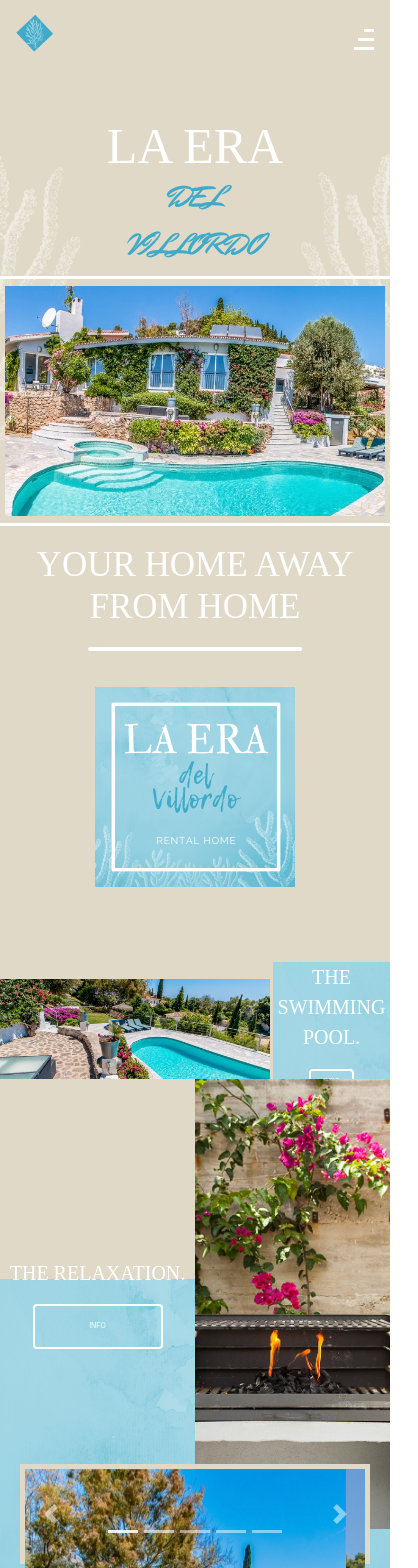
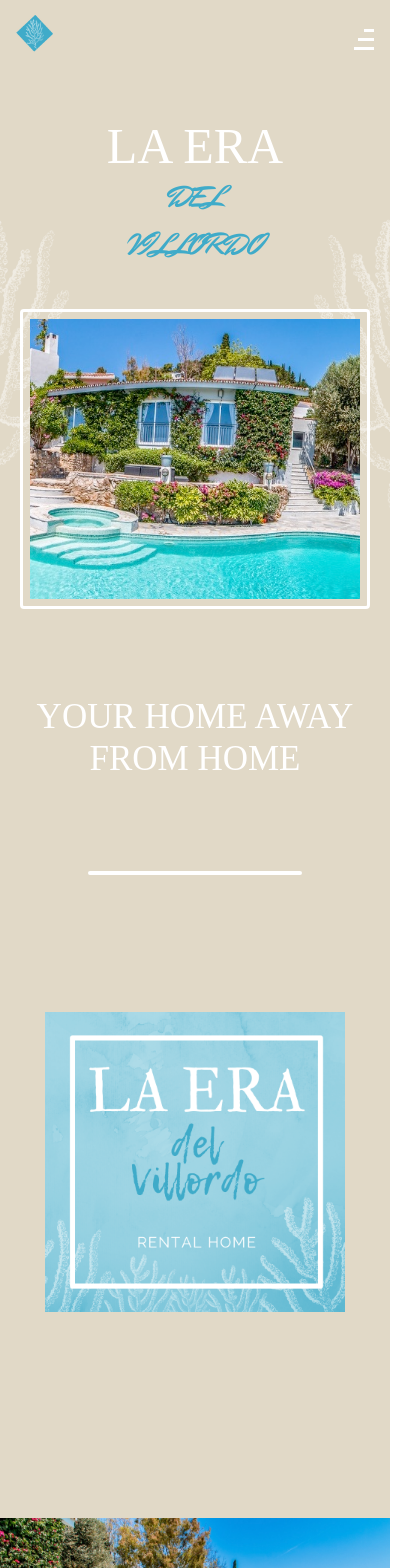
Before and after one commit to SaraBurgin/la-era-del-villordo, a Next.js app: page / in a window 390 px wide. Shown: the top 1568 px of the page, 418 px wide, since content can reach past the window. Built offline with nearby package versions, Linux system fonts and the light colour scheme; a web font is replaced by a local one.

Commit message:
Add responsiveness home menu

```diff
--- a/components/ControlledCarousel.js
+++ b/components/ControlledCarousel.js
@@ -12,7 +12,7 @@ export default function ControlledCarousel() {
     <div className="carousel-container">
         <Carousel className="carousel-first" activeIndex={index} onSelect={handleSelect}>
 
-          <Carousel.Item>
+          <Carousel.Item >
             <img
               className="d-block w-100 img-swimmingpool"
               src="/images/la-era-piscina.jpg"
--- a/components/Footer.js
+++ b/components/Footer.js
@@ -38,7 +38,7 @@ const Footer = () => {
         </div>
       </section>
   </>
-  );
-  };
+  )
+  }
 
-export default Footer;
+export default Footer
--- a/components/Layout.js
+++ b/components/Layout.js
@@ -5,9 +5,9 @@ import Footer from './Footer';
 const Layout = (props) => (
     <>
       <div className="layout-container">
-        <NavBar />;
+        <NavBar />
         {props.children}
-        <Footer />;
+        <Footer />
       </div>
   </>
   );
--- a/css/_carousel.scss
+++ b/css/_carousel.scss
@@ -20,7 +20,7 @@
 }
 
 
-/* MQ CAROUSEL*/
+/* MEDIA QUERIES CAROUSEL*/
 @media (max-width: 990px) {
   .carousel-first {
     width: 400px;
@@ -29,9 +29,14 @@
 }
 
 @media (max-width: 550px) {
+  .carousel-container {
+    height: 350px;
   .carousel-first {
-    object-fit: cover;
-    width: 350px;
-    height: 100px;
+    width: 300px;
+    height: 300px;
+    img {
+      height: 290px;
+    }
 }
 }
+}
--- a/css/_jumbotron.scss
+++ b/css/_jumbotron.scss
@@ -73,7 +73,7 @@
 }
 }
 
-/* RESPONSIVENESS */
+/* MEDIA QUERIES JUMBO*/
 
 @media (max-width: 990px) {
   .jumbo {
@@ -119,6 +119,12 @@
     .pool-bg-img {
       width: 600px;
     }
+    .coral-left {
+      height: 450px;
+    }
+    .coral-right {
+      height: 450px;
+    }
   }
 }
 
@@ -129,7 +135,7 @@
     }
     .container-txt {
       .la-era-txt {
-        font-size: 75px;
+        font-size: 55px;
 
       }
     }
@@ -146,7 +152,7 @@
 @media (max-width: 510px) {
   .jumbo {
     .coral-left {
-      height: 350px;
+      height: 300px;
     }
     .container-txt {
       .la-era-txt {
@@ -155,8 +161,11 @@
     }
     .pool-bg-img {
       object-fit: cover;
-      width: 400px;
-      height: 250px;
+      width: 350px;
+      height: 300px;
+    }
+    .coral-right {
+      height: 300px;
     }
   }
 }
--- a/css/_main.scss
+++ b/css/_main.scss
@@ -4,8 +4,9 @@
   display: grid;
   width: 100vw;
   padding: 20px;
+  height: 100vh;
   grid-template-columns: 25% 75%;
-  grid-template-rows: 20% 70% 10%;
+  grid-template-rows: 2fr 7fr 1fr;
   color: #ffffff;
 
   .era-logo {
@@ -44,79 +45,51 @@
   }
 }
 
-/* MQ - FIRST CONTAINER */
-@media(max-width: 550px) {
-  .first-container {
-    padding-top: 40px;
-    grid-template-columns: 100%;
-    grid-template-rows: 15% 5% 5% 85%;
-
-    .home-header {
-      font-size: 35px;
-      grid-column: 1;
-      grid-row: 1 / 2;
-      justify-self: center;
-      align-self: center;
-      text-align: center;
-    }
-    .home-paragraph {
-      display: none;
-      font-size: 0px;
-      grid-row: 2/ 3;
-    }
-    .break-one {
-      grid-column: 1;
-      grid-row: 3 / 4;
-      justify-self: center;
-      align-self: top;
-    }
-    .era-logo {
-      height: 200px;
-      grid-column: 1;
-      grid-row: 4 / 5;
-      justify-self: center;
-      align-items: bottom;
-    }
-  }
-}
 
 /* MAIN - SECOND CONTAINER*/
 .second-container {
   display: grid;
   width: 100vw;
-  grid-template-columns: 7fr 3fr;
-  grid-template-rows: 225px 225px;
+  height: 60vh;
+  grid-template-columns: 65% 35%;
+  grid-template-rows: 100%;
+
+  grid-template-areas: "main side";
 
     .img-la-era-pool {
-      grid-column: 1 / 2;
-      grid-row: 1 / 3;
+      grid-area: main;
       object-fit: cover;
-      width: 1010px;
-      height: 450px;
+      width: 100%;
+      height: 100%;
     }
 
     .blue-bg {
-        grid-column: 2 / 3;
-        grid-row: 1 / 3;
+        grid-area: side;
         background-image: url('/images/background-design.png');
+        width: 100%;
+        height: 100%;
         text-align: center;
         align-self: center;
-        padding-top: 50px;
-        padding-bottom: 50px;
+        // padding: 20%;
+        font-size: 55px;
+
+        grid-template-columns: 1fr;
+        grid-template-rows: 50% 50%;
+        grid-template-areas: "title1"
+        "title2";
 
         .swimming-pool-header {
           font-family: $titleFont;
-          font-size: 65px;
+          font-size: 95%;
           color: #ffffff;
         }
         .swimming-pool-info-btn {
-          font-size: 18px;
+          font-size: 30%;
           color: #ffffff;
           border: 2px solid #ffffff;
         }
       }
   }
-
 
   /* MAIN - THIRD CONTAINER*/
   .third-container {
@@ -155,37 +128,107 @@
     object-position: 60% 25;
   }
 }
+
+
+/* MQ - FIRST CONTAINER */
+@media(max-width: 550px) {
+  .first-container {
+    // padding: 10px;
+    grid-template-columns: 100%;
+    grid-template-rows: 1.25fr 0.05fr 0fr 3fr;
+    grid-template-areas: "header" "break" "nodisplay" "logo";
+
+    .home-header {
+      font-size: 35px;
+      grid-area: header;
+      justify-self: center;
+      align-self: center;
+      text-align: center;
+    }
+    .break-one {
+      grid-area: break;
+      justify-self: center;
+      align-self: bottom;
+    }
+    .home-paragraph {
+      grid-area: nodisplay;
+      display: none;
+      font-size: 0px;
+    }
+    .era-logo {
+      height: 300px;
+      grid-area: logo;
+      justify-self: center;
+    }
+  }
+}
+
 /* MQ SECOND CONTAINER*/
-
 @media(max-width: 990px) {
   .second-container {
-  grid-template-rows: 50px 50px;
-  .img-la-era-pool {
-    object-fit: cover;
-    width: 270px;
-    height: 100px;
-  }
+    grid-template-columns: 5fr 5fr;
+    grid-template-rows: 45vh;
+    grid-template-areas: "title1" "title2";
+
     .blue-bg {
-    padding-top: 0px;
-    padding-bottom: 0px;
       .swimming-pool-header {
-      font-size: 20px;
+        font-size: 70%;
+        padding: 20px;
+        grid-area: title1;
+        align-self: bottom;
       }
       .swimming-pool-info-btn {
-      font-size: 7px;
+        font-size: 30%;
+        align-self: top;
+        grid-area: title2;
+        border: 1px solid #ffffff;
+      }
+    }
+  }
+  }
+
+  @media(max-width: 550px) {
+    .second-container {
+      width: 100vw;
+      height: 35vh;
+      grid-template-columns: 100%;
+      grid-template-rows: 7fr 3fr;
+      grid-template-areas: "pool-img" "bg-blue-txt";
+
+      .img-la-era-pool {
+        grid-area: pool-img;
+      }
+
+      .blue-bg {
+        grid-area: bg-blue-txt;
+        .swimming-pool-header {
+          font-size: 50%;
+          padding: 20px;
+          // align-self: bottom;
+        }
+        .swimming-pool-info-btn {
+          // font-size: 20%;
+          // align-self: top;
+          border: 1px solid #ffffff;
         }
       }
     }
     }
 
 /* MQ THIRD CONTAINER */
+@media(max-width:990px) {
+.third-container {
+  grid-template-columns: 5fr 5fr;
+  grid-template-rows: 35vh;
 
-.third-container {
-  height: 200px;
   .relaxation-text {
     font-size: 20px;
   }
   .relaxation-info-btn {
-    font-size: 7px;
+    font-size: 100%;
+  }
+  .bbq-img {
+    height: 250px;
   }
 }
+}
--- a/css/styles.css
+++ b/css/styles.css
@@ -310,7 +310,7 @@ header {
   height: 790px;
 }
 
-/* RESPONSIVENESS */
+/* MEDIA QUERIES JUMBO*/
 @media (max-width: 990px) {
   .jumbo .coral-left {
     height: 500px;
@@ -348,6 +348,12 @@ header {
   .jumbo .pool-bg-img {
     width: 600px;
   }
+  .jumbo .coral-left {
+    height: 450px;
+  }
+  .jumbo .coral-right {
+    height: 450px;
+  }
 }
 
 @media (max-width: 620px) {
@@ -355,7 +361,7 @@ header {
     height: 350px;
   }
   .jumbo .container-txt .la-era-txt {
-    font-size: 75px;
+    font-size: 55px;
   }
   .jumbo .pool-bg-img {
     width: 500px;
@@ -367,7 +373,7 @@ header {
 
 @media (max-width: 510px) {
   .jumbo .coral-left {
-    height: 350px;
+    height: 300px;
   }
   .jumbo .container-txt .la-era-txt {
     font-size: 50px;
@@ -375,8 +381,11 @@ header {
   .jumbo .pool-bg-img {
     -o-object-fit: cover;
        object-fit: cover;
-    width: 400px;
-    height: 250px;
+    width: 350px;
+    height: 300px;
+  }
+  .jumbo .coral-right {
+    height: 300px;
   }
 }
 
@@ -387,10 +396,11 @@ header {
   display: grid;
   width: 100vw;
   padding: 20px;
+  height: 100vh;
   -ms-grid-columns: 25% 75%;
       grid-template-columns: 25% 75%;
-  -ms-grid-rows: 20% 70% 10%;
-      grid-template-rows: 20% 70% 10%;
+  -ms-grid-rows: 2fr 7fr 1fr;
+      grid-template-rows: 2fr 7fr 1fr;
   color: #ffffff;
 }
 
@@ -457,111 +467,56 @@ header {
   border-radius: 5px;
 }
 
-/* MQ - FIRST CONTAINER */
-@media (max-width: 550px) {
-  .first-container {
-    padding-top: 40px;
-    -ms-grid-columns: 100%;
-        grid-template-columns: 100%;
-    -ms-grid-rows: 15% 5% 5% 85%;
-        grid-template-rows: 15% 5% 5% 85%;
-  }
-  .first-container .home-header {
-    font-size: 35px;
-    -ms-grid-column: 1;
-    grid-column: 1;
-    -ms-grid-row: 1;
-    -ms-grid-row-span: 1;
-    grid-row: 1 / 2;
-    -ms-grid-column-align: center;
-        justify-self: center;
-    -ms-flex-item-align: center;
-        -ms-grid-row-align: center;
-        align-self: center;
-    text-align: center;
-  }
-  .first-container .home-paragraph {
-    display: none;
-    font-size: 0px;
-    -ms-grid-row: 2;
-    -ms-grid-row-span: 1;
-    grid-row: 2/ 3;
-  }
-  .first-container .break-one {
-    -ms-grid-column: 1;
-    grid-column: 1;
-    -ms-grid-row: 3;
-    -ms-grid-row-span: 1;
-    grid-row: 3 / 4;
-    -ms-grid-column-align: center;
-        justify-self: center;
-    -ms-flex-item-align: top;
-        -ms-grid-row-align: top;
-        align-self: top;
-  }
-  .first-container .era-logo {
-    height: 200px;
-    -ms-grid-column: 1;
-    grid-column: 1;
-    -ms-grid-row: 4;
-    -ms-grid-row-span: 1;
-    grid-row: 4 / 5;
-    -ms-grid-column-align: center;
-        justify-self: center;
-    -webkit-box-align: bottom;
-        -ms-flex-align: bottom;
-            align-items: bottom;
-  }
-}
-
 /* MAIN - SECOND CONTAINER*/
 .second-container {
   display: -ms-grid;
   display: grid;
   width: 100vw;
-  -ms-grid-columns: 7fr 3fr;
-      grid-template-columns: 7fr 3fr;
-  -ms-grid-rows: 225px 225px;
-      grid-template-rows: 225px 225px;
+  height: 60vh;
+  -ms-grid-columns: 65% 35%;
+      grid-template-columns: 65% 35%;
+  -ms-grid-rows: 100%;
+      grid-template-rows: 100%;
+      grid-template-areas: "main side";
 }
 
 .second-container .img-la-era-pool {
+  -ms-grid-row: 1;
   -ms-grid-column: 1;
-  -ms-grid-column-span: 1;
-  grid-column: 1 / 2;
-  -ms-grid-row: 1;
-  -ms-grid-row-span: 2;
-  grid-row: 1 / 3;
+  grid-area: main;
   -o-object-fit: cover;
      object-fit: cover;
-  width: 1010px;
-  height: 450px;
+  width: 100%;
+  height: 100%;
 }
 
 .second-container .blue-bg {
+  -ms-grid-row: 1;
   -ms-grid-column: 2;
-  -ms-grid-column-span: 1;
-  grid-column: 2 / 3;
-  -ms-grid-row: 1;
-  -ms-grid-row-span: 2;
-  grid-row: 1 / 3;
+  grid-area: side;
   background-image: url("/images/background-design.png");
+  width: 100%;
+  height: 100%;
   text-align: center;
   -ms-flex-item-align: center;
       -ms-grid-row-align: center;
       align-self: center;
-  padding-top: 50px;
-  padding-bottom: 50px;
+  font-size: 55px;
+  -ms-grid-columns: 1fr;
+      grid-template-columns: 1fr;
+  -ms-grid-rows: 50% 50%;
+      grid-template-rows: 50% 50%;
+      grid-template-areas: "title1" "title2";
 }
 
 .second-container .blue-bg .swimming-pool-header {
   font-family: "IM Fell English";
-  font-size: 65px;
+  font-size: 95%;
   color: #ffffff;
 }
 
 .second-container .blue-bg .swimming-pool-info-btn {
-  font-size: 18px;
+  font-size: 30%;
   color: #ffffff;
   border: 2px solid #ffffff;
 }
@@ -627,41 +582,131 @@ header {
      object-position: 60% 25;
 }
 
+/* MQ - FIRST CONTAINER */
+@media (max-width: 550px) {
+  .first-container {
+    -ms-grid-columns: 100%;
+        grid-template-columns: 100%;
+    -ms-grid-rows: 1.25fr 0.05fr 0fr 3fr;
+        grid-template-rows: 1.25fr 0.05fr 0fr 3fr;
+        grid-template-areas: "header" "break" "nodisplay" "logo";
+  }
+  .first-container .home-header {
+    font-size: 35px;
+    -ms-grid-row: 1;
+    -ms-grid-column: 1;
+    grid-area: header;
+    -ms-grid-column-align: center;
+        justify-self: center;
+    -ms-flex-item-align: center;
+        -ms-grid-row-align: center;
+        align-self: center;
+    text-align: center;
+  }
+  .first-container .break-one {
+    -ms-grid-row: 2;
+    -ms-grid-column: 1;
+    grid-area: break;
+    -ms-grid-column-align: center;
+        justify-self: center;
+    -ms-flex-item-align: bottom;
+        -ms-grid-row-align: bottom;
+        align-self: bottom;
+  }
+  .first-container .home-paragraph {
+    -ms-grid-row: 3;
+    -ms-grid-column: 1;
+    grid-area: nodisplay;
+    display: none;
+    font-size: 0px;
+  }
+  .first-container .era-logo {
+    height: 300px;
+    -ms-grid-row: 4;
+    -ms-grid-column: 1;
+    grid-area: logo;
+    -ms-grid-column-align: center;
+        justify-self: center;
+  }
+}
+
 /* MQ SECOND CONTAINER*/
 @media (max-width: 990px) {
   .second-container {
-    -ms-grid-rows: 50px 50px;
-        grid-template-rows: 50px 50px;
+    -ms-grid-columns: 5fr 5fr;
+        grid-template-columns: 5fr 5fr;
+    -ms-grid-rows: 45vh;
+        grid-template-rows: 45vh;
+        grid-template-areas: "title1" "title2";
+  }
+  .second-container .blue-bg .swimming-pool-header {
+    font-size: 70%;
+    padding: 20px;
+    -ms-grid-row: 1;
+    -ms-grid-column: 1;
+    grid-area: title1;
+    -ms-flex-item-align: bottom;
+        -ms-grid-row-align: bottom;
+        align-self: bottom;
+  }
+  .second-container .blue-bg .swimming-pool-info-btn {
+    font-size: 30%;
+    -ms-flex-item-align: top;
+        -ms-grid-row-align: top;
+        align-self: top;
+    -ms-grid-row: 2;
+    -ms-grid-column: 1;
+    grid-area: title2;
+    border: 1px solid #ffffff;
+  }
+}
+
+@media (max-width: 550px) {
+  .second-container {
+    width: 100vw;
+    height: 35vh;
+    -ms-grid-columns: 100%;
+        grid-template-columns: 100%;
+    -ms-grid-rows: 7fr 3fr;
+        grid-template-rows: 7fr 3fr;
+        grid-template-areas: "pool-img" "bg-blue-txt";
   }
   .second-container .img-la-era-pool {
-    -o-object-fit: cover;
-       object-fit: cover;
-    width: 270px;
-    height: 100px;
+    -ms-grid-row: 1;
+    -ms-grid-column: 1;
+    grid-area: pool-img;
   }
   .second-container .blue-bg {
-    padding-top: 0px;
-    padding-bottom: 0px;
+    -ms-grid-row: 2;
+    -ms-grid-column: 1;
+    grid-area: bg-blue-txt;
   }
   .second-container .blue-bg .swimming-pool-header {
-    font-size: 20px;
+    font-size: 50%;
+    padding: 20px;
   }
   .second-container .blue-bg .swimming-pool-info-btn {
-    font-size: 7px;
+    border: 1px solid #ffffff;
   }
 }
 
 /* MQ THIRD CONTAINER */
+@media (max-width: 990px) {
   .third-container {
-  height: 200px;
+    -ms-grid-columns: 5fr 5fr;
+        grid-template-columns: 5fr 5fr;
+    -ms-grid-rows: 35vh;
+        grid-template-rows: 35vh;
   }
-
   .third-container .relaxation-text {
     font-size: 20px;
   }
-
   .third-container .relaxation-info-btn {
-  font-size: 7px;
+    font-size: 100%;
+  }
+  .third-container .bbq-img {
+    height: 250px;
+  }
 }
 
 /* CAROUSEL */
@@ -692,7 +737,7 @@ header {
   height: 470px;
 }
 
-/* MQ CAROUSEL*/
+/* MEDIA QUERIES CAROUSEL*/
 @media (max-width: 990px) {
   .carousel-first {
     width: 400px;
@@ -701,11 +746,15 @@ header {
 }
 
 @media (max-width: 550px) {
-  .carousel-first {
-    -o-object-fit: cover;
-       object-fit: cover;
-    width: 350px;
-    height: 100px;
+  .carousel-container {
+    height: 350px;
+  }
+  .carousel-container .carousel-first {
+    width: 300px;
+    height: 300px;
+  }
+  .carousel-container .carousel-first img {
+    height: 290px;
   }
 }
 
```
Also changed, not shown: 1 other file (tests, documents, lock files or other folders). Lines whose indentation alone changed are shown as unchanged.
